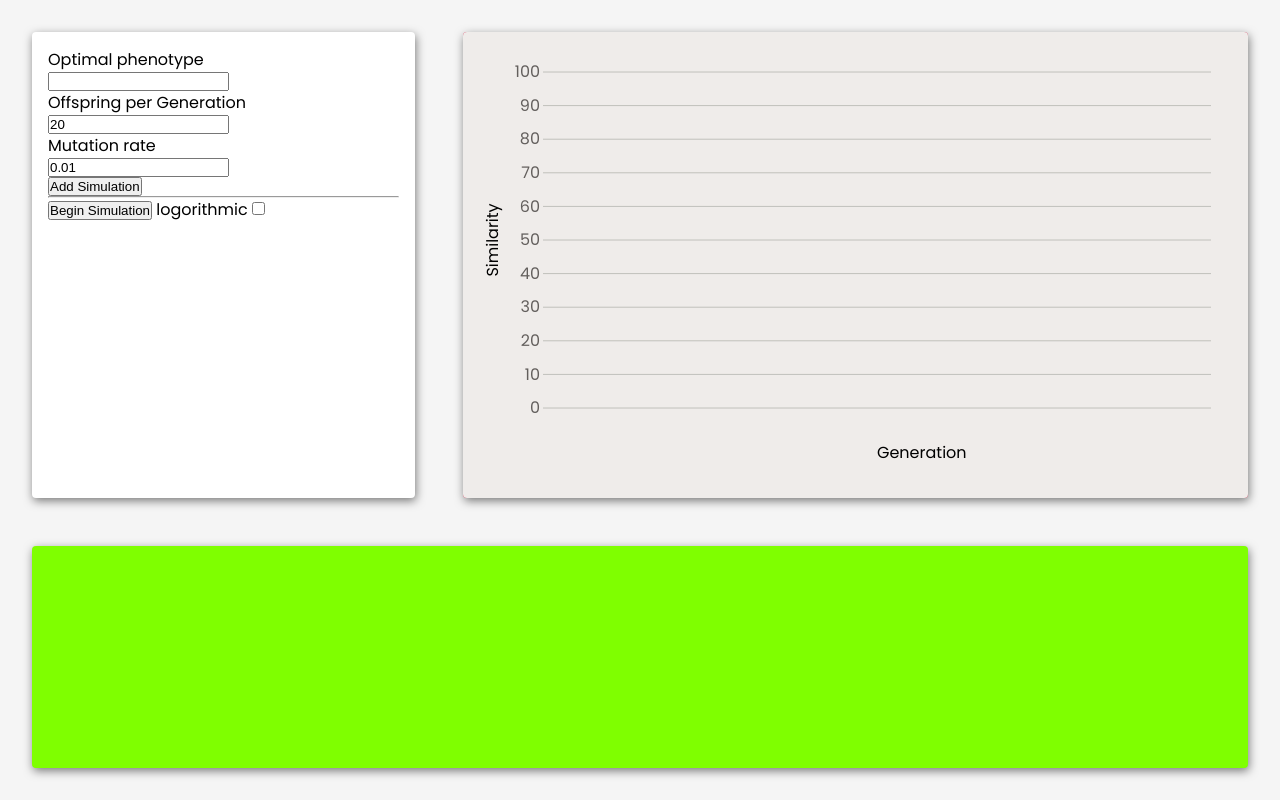
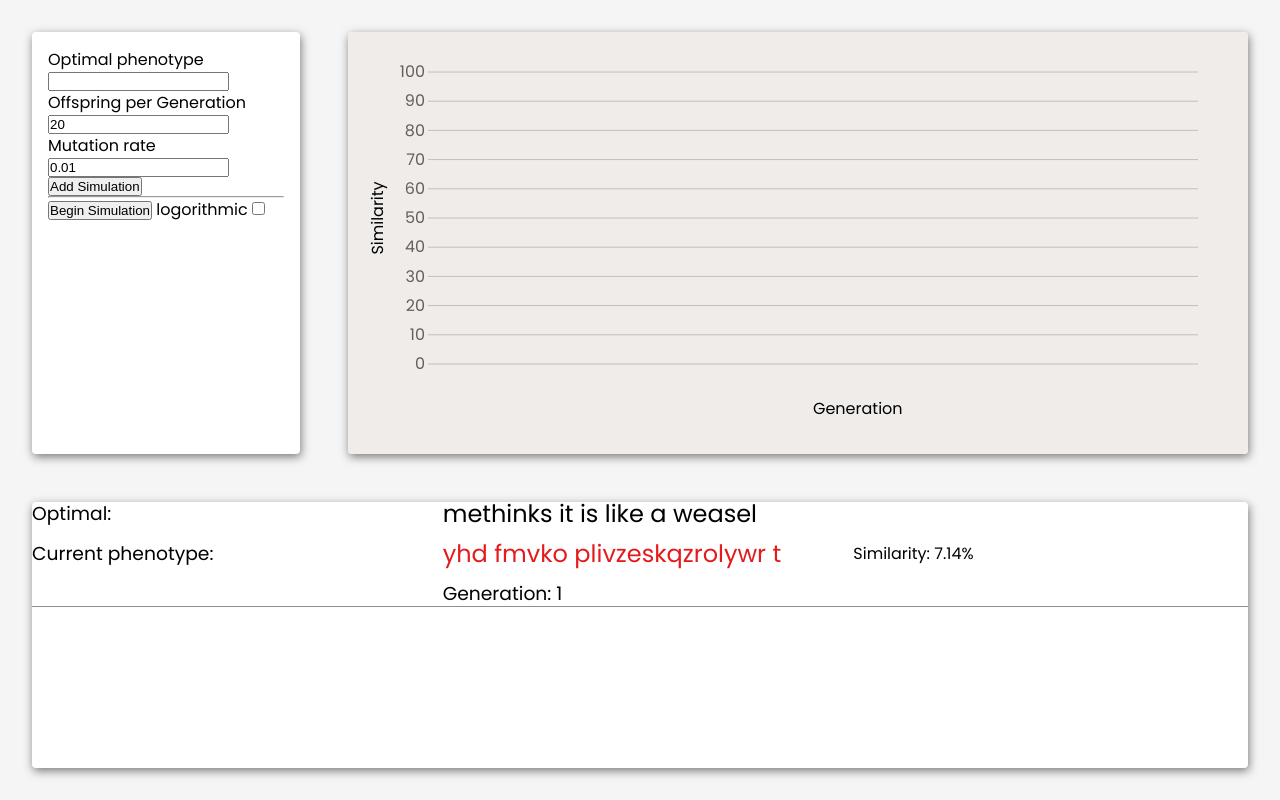
Before and after one commit to gr-eggory/evo-sim, a Svelte app: page / in a window 1280 px wide. Shown: the top 800 px of the page. Built offline with nearby package versions, Linux system fonts and the light colour scheme.

Commit message:
Added simulations to control panel layout

```diff
--- a/src/App.svelte
+++ b/src/App.svelte
@@ -151,9 +151,24 @@
 				{yAxisLabel}
 			/>
 		</div>
-		<div class="sims box" />
+		<div class="sims box">
+			{#each simulations as { id, optimal, mutationRate, offspring } (id)}
+				<Simulation
+					{id}
+					{optimal}
+					{mutationRate}
+					{offspring}
+					textColor={colorScale(`${id}`)}
+					{addRow}
+					{dispatchState}
+					{runSimulation}
+					{allSimsFinished}
+				/>
+			{/each}
+		</div>
 	</div>
-	<div style="padding-top: 4rem;">
+	<!-- OLD STYLE -->
+	<!-- <div style="padding-top: 4rem;">
 		<div class="sim-generation-panel">
 			<form on:submit={addSimulation}>
 				<label for="optimal">Optimal phenotype</label>
@@ -204,7 +219,8 @@
 				{yAxisLabel}
 			/>
 		</section>
-	</div>
+	</div> -->
+	<!-- OLD STYLE -->
 </main>
 
 <style>
@@ -214,9 +230,11 @@
 	}
 
 	.substitute-main {
-		min-height: 100vh;
+		height: 100vh;
 		background-color: whitesmoke;
 		display: grid;
+		grid-template-columns: repeat(12, minmax(0, 1fr));
+		grid-template-rows: repeat(5, minmax(0, 1fr));
 		grid-template-areas:
 			'c c c g g g g g g g g g'
 			'c c c g g g g g g g g g'
@@ -247,12 +265,11 @@
 
 	.graph {
 		grid-area: g;
-		background-color: crimson;
 	}
 
 	.sims {
 		grid-area: s;
-		background-color: chartreuse;
+		overflow-y: scroll;
 	}
 
 	.output-grid {
--- a/src/components/Simulation/Simulation.svelte
+++ b/src/components/Simulation/Simulation.svelte
@@ -83,7 +83,6 @@
 
 <style>
 	.simulation-configs-list {
-		flex: 0 0 800px;
 		display: grid;
 		grid-template-columns: repeat(3, 1fr);
 		gap: 1rem;
```
